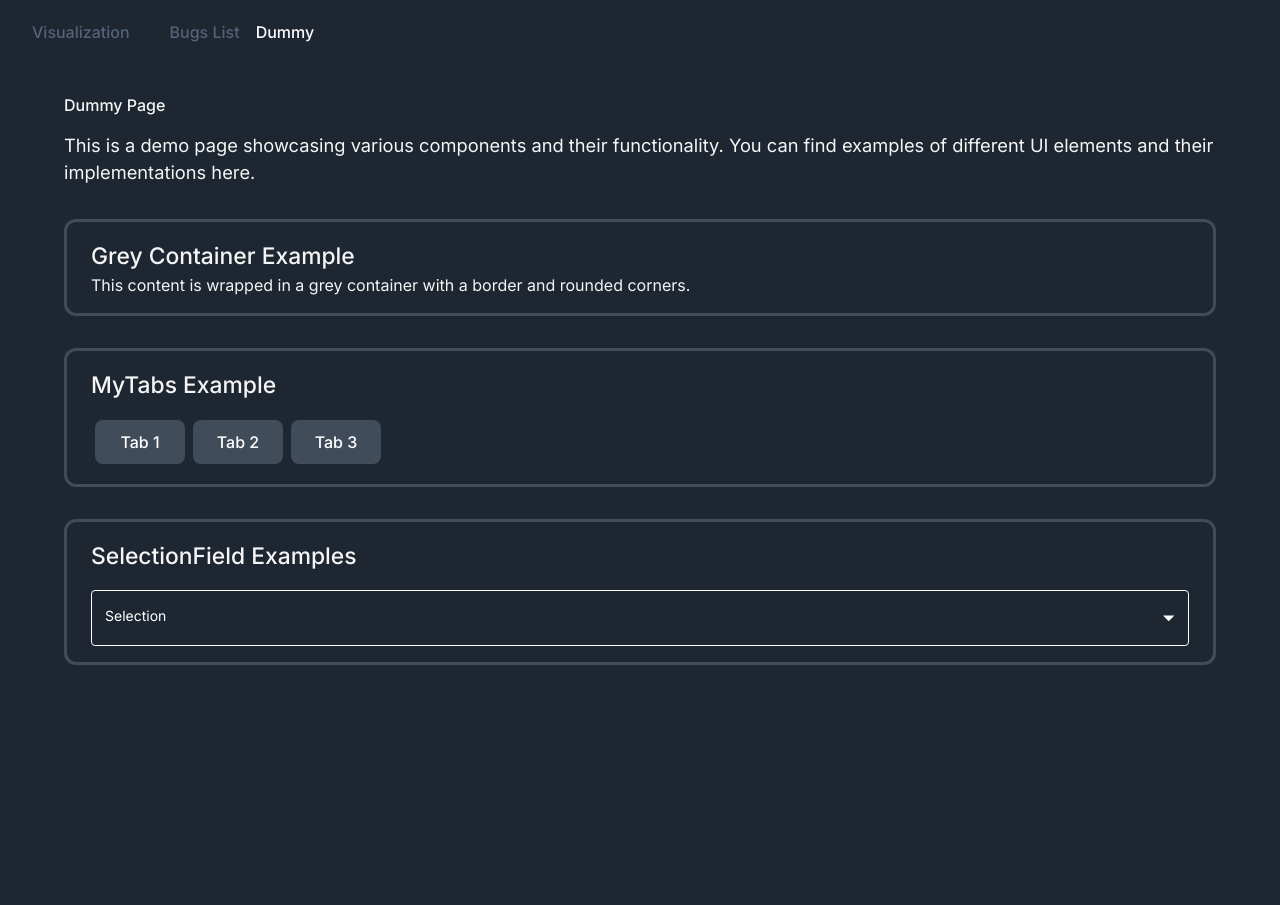
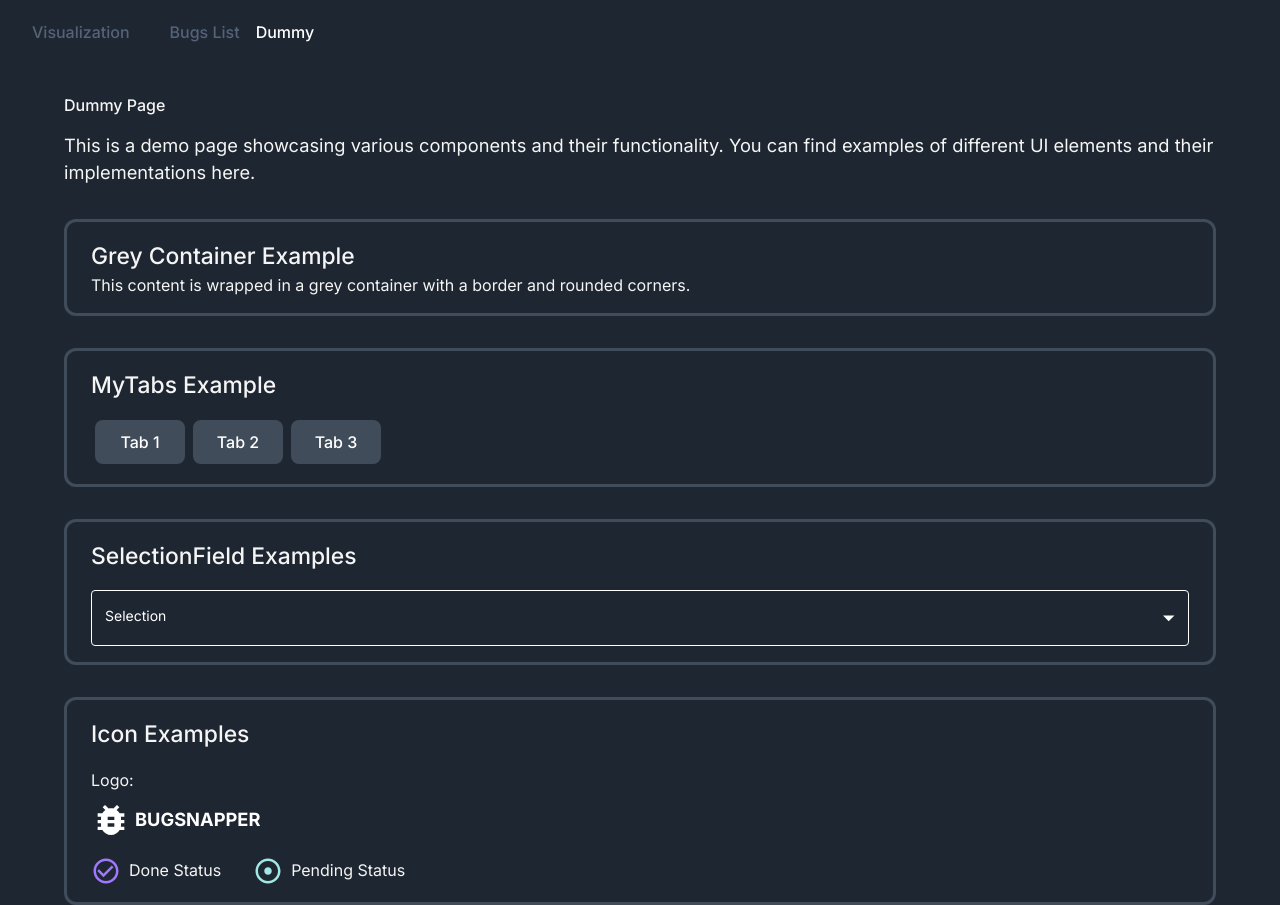
Before and after one commit to CS3213-Team-8/bug_analysis_FE, a React (Create React App) app: page /dummy in a window 1280 px wide. Before the commit the page ends 800 px from the top, so only its background shows below. Built offline with nearby package versions, Linux system fonts and the light colour scheme.

Commit message:
add icon examples

```diff
--- a/src/pages/Dummy.js
+++ b/src/pages/Dummy.js
@@ -2,7 +2,8 @@ import React from 'react';
 import { Typography, Box } from '@mui/material';
 import GreyContainer from '../components/GreyContainer';
 import MyTabs from '../components/MyTabs';
-import SelectionField from '../components/SelectionField';
+import SelectionField from '../components/selectionField';
+import MyIcon from '../components/icon';
 
 const Dummy = () => {
   const demoTabs = [
@@ -57,6 +58,33 @@ const Dummy = () => {
           onChange={handleSelectionChange}
         />
       </GreyContainer>
+
+      <GreyContainer>
+        <Typography variant="h6" sx={{ mb: 2 }}>
+          Icon Examples
+        </Typography>
+
+        <Box display="flex" flexDirection="column" gap={2}>
+          {/* Logo variant */}
+          <Box>
+            <Typography variant="body2" sx={{ mb: 1 }}>Logo:</Typography>
+            <MyIcon variant="logo" />
+          </Box>
+
+          {/* Status icons with labels */}
+          <Box display="flex" gap={4}>
+            <Box display="flex" alignItems="center" gap={1}>
+              <MyIcon variant="done" />
+              <Typography variant="body2">Done Status</Typography>
+            </Box>
+
+            <Box display="flex" alignItems="center" gap={1}>
+              <MyIcon variant="pending" />
+              <Typography variant="body2">Pending Status</Typography>
+            </Box>
+          </Box>
+        </Box>
+      </GreyContainer>
     </>
   );
 };
```
